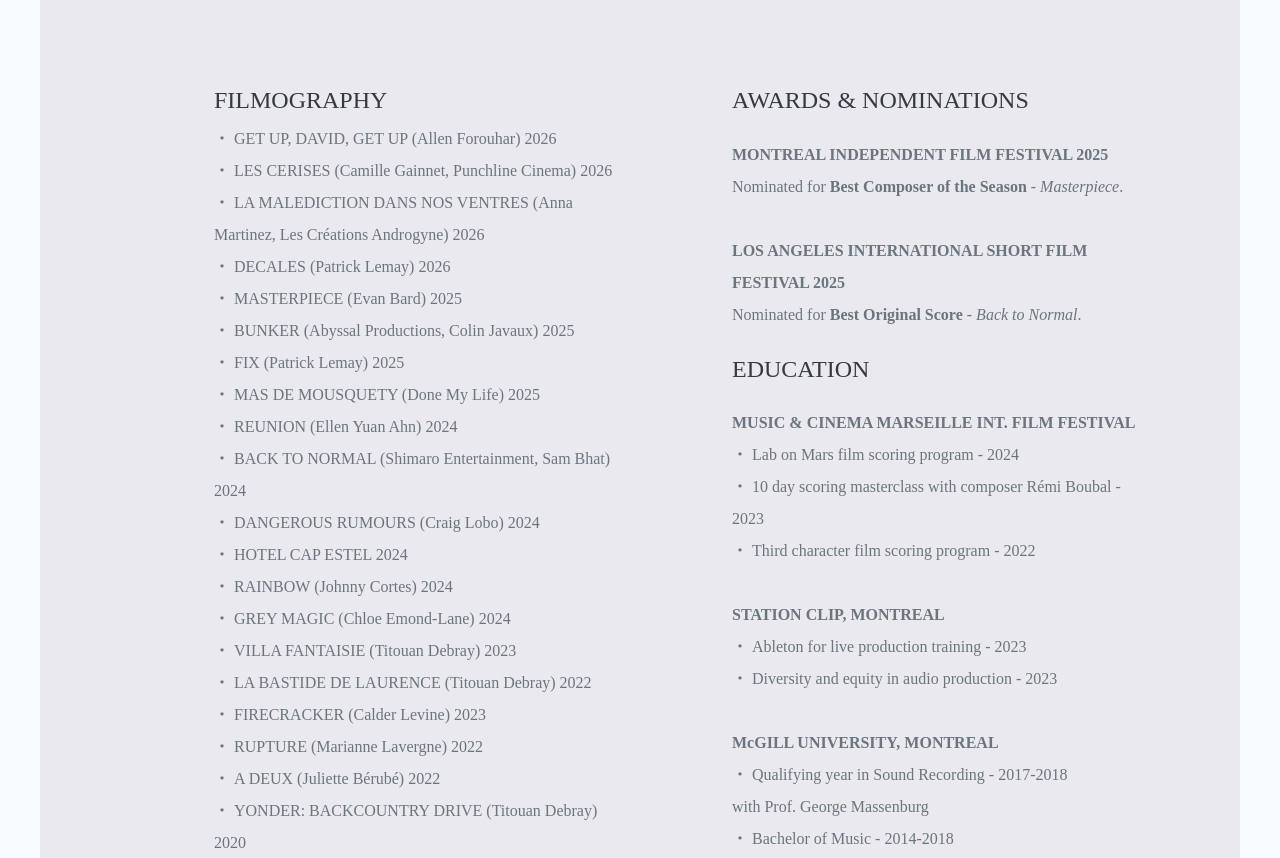
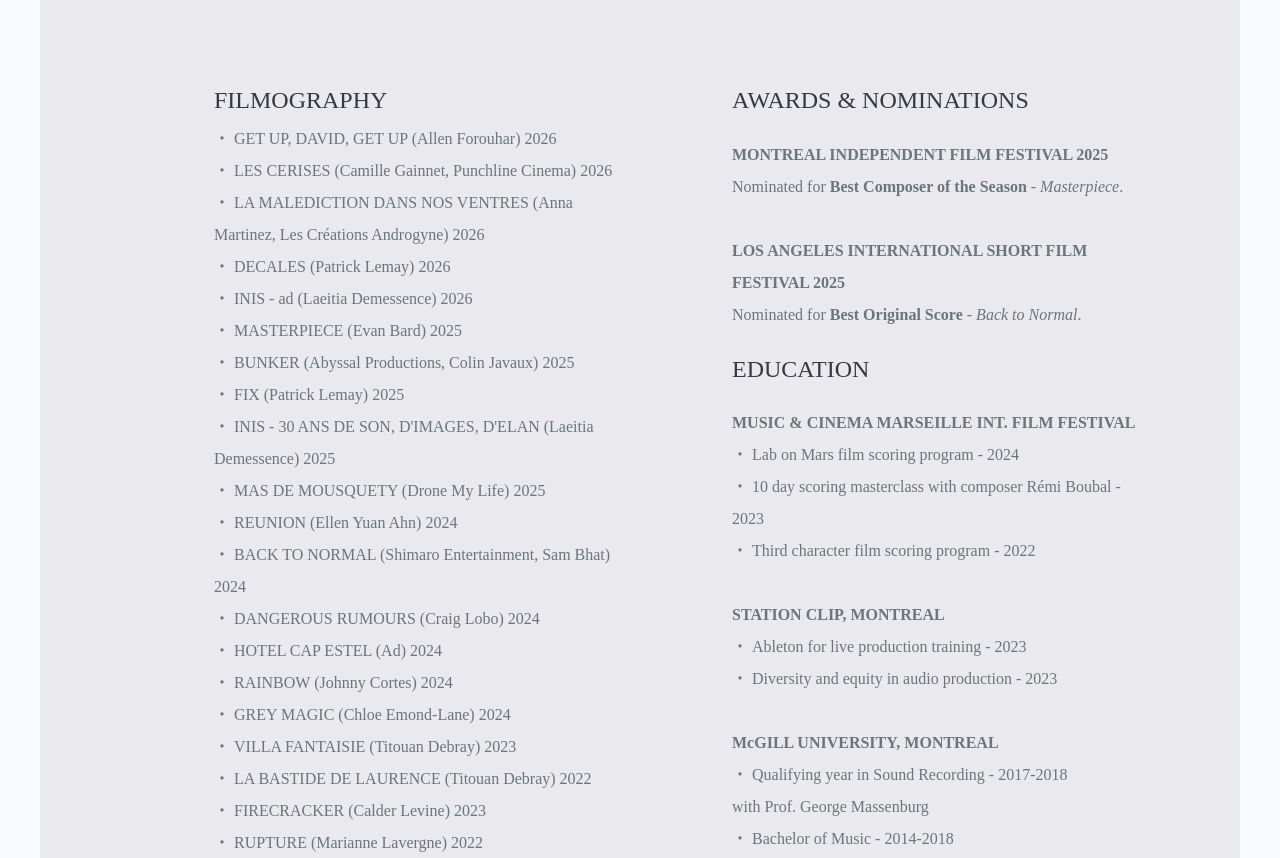
Before and after one commit to iamvanille/portfolio, a plain HTML site: page index.html in a window 1280 px wide. Shown: the part 860-1718 px from the top of the page. Drawn offline with nearby package versions, Linux system fonts and the light colour scheme; a web font is replaced by a local one.

Commit message:
added text

```diff
--- a/index.html
+++ b/index.html
@@ -77,14 +77,16 @@
                         ・ LES CERISES (Camille Gainnet, Punchline Cinema) 2026<br>
                         ・ LA MALEDICTION DANS NOS VENTRES (Anna Martinez, Les Créations Androgyne) 2026<br>
                         ・ DECALES (Patrick Lemay) 2026<br>
+                        ・ INIS - ad (Laeitia Demessence) 2026<br>
                         ・ MASTERPIECE (Evan Bard) 2025<br>
                         ・ BUNKER (Abyssal Productions, Colin Javaux) 2025<br>
                         ・ FIX (Patrick Lemay) 2025<br>
-                        ・ MAS DE MOUSQUETY (Done My Life) 2025<br>
+                        ・ INIS - 30 ANS DE SON, D'IMAGES, D'ELAN (Laeitia Demessence) 2025<br>
+                        ・ MAS DE MOUSQUETY (Drone My Life) 2025<br>
                         ・ REUNION (Ellen Yuan Ahn) 2024<br>
                         ・ BACK TO NORMAL (Shimaro Entertainment, Sam Bhat) 2024<br>
                         ・ DANGEROUS RUMOURS (Craig Lobo) 2024<br>
-                        ・ HOTEL CAP ESTEL 2024<br>
+                        ・ HOTEL CAP ESTEL (Ad) 2024<br>
                         ・ RAINBOW (Johnny Cortes) 2024<br>
                         ・ GREY MAGIC (Chloe Emond-Lane) 2024<br>
                         ・ VILLA FANTAISIE (Titouan Debray) 2023<br>
```
Also changed, not shown: index_FR.html (+4 -2 lines), portfolio.html (+1 -1 lines), portfolio_FR.html (+1 -1 lines).
